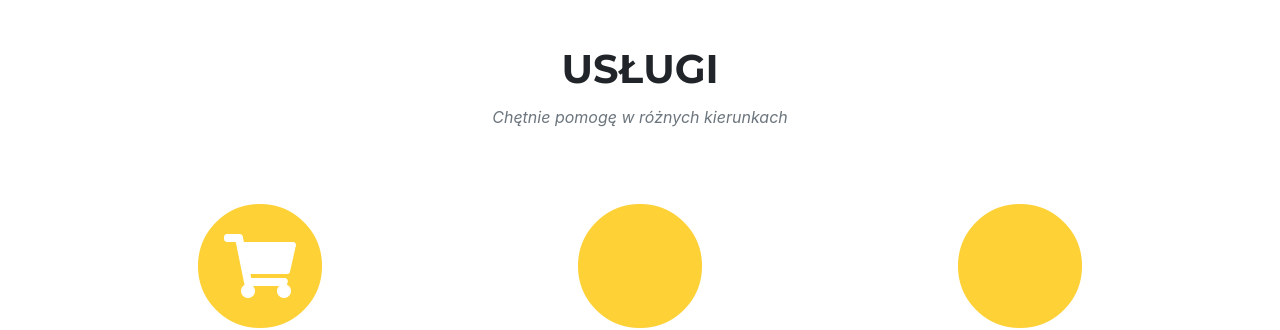
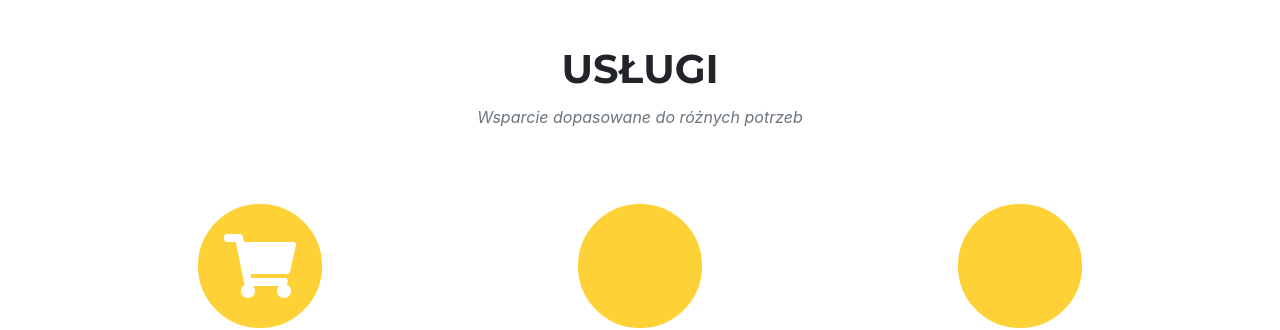
Before and after one commit to scripnichenko/finprime, a Jekyll site: the page built from index.md, in a window 1280 px wide and 900 px high, scrolled down 817 px. Shown: the part 153-483 px from the top of the window. Built offline with Jekyll 4.4.1, drawn with Linux system fonts in a browser that asks for light colours; some web fonts are replaced.

Commit message:
updated uslugi

```diff
--- a/_data/sitetext.yml
+++ b/_data/sitetext.yml
@@ -18,7 +18,7 @@ en: &DEFAULT_EN
 
   services:
     title: "Usługi"
-    text: "Chętnie pomogę w różnych kierunkach"
+    text: "Wsparcie dopasowane do różnych potrzeb"
     section: services
     list:
       - title: "Rejestracja działalności"
```
